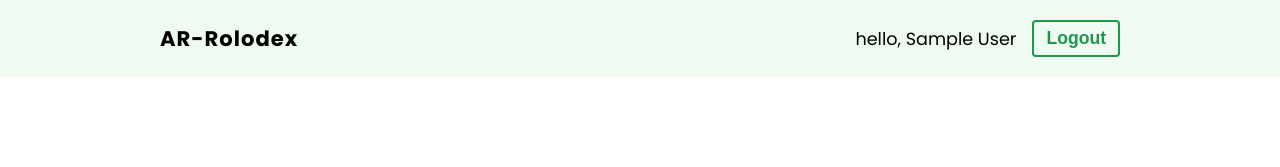
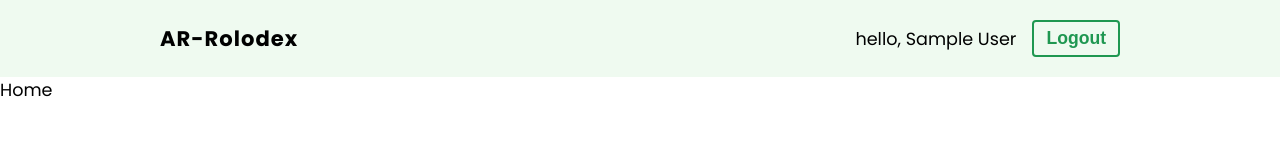
Before and after one commit to Soly-M-27/holbertonschool-ar-vr-portfolio-project, a React (Create React App) app: page / in a window 1280 px wide. Shown: the top 167 px of the page. Built offline with nearby package versions, Linux system fonts and the light colour scheme; no server answers; sample sign-in values are in the browser's storage.

Commit message:
User is able to login after removing try/catch from Login.js. Redirecting new user to Home page (the new profile page for the user), it does not redirect accordingly. Will continue investigating.

```diff
--- a/src/App.js
+++ b/src/App.js
@@ -21,7 +21,7 @@ function App() {
                 <Routes>
                   <Route
                     path="/"
-                    element={ !user ? <Home /> : <Navigate to="/login" />}
+                    element={ user ? <Home /> : <Navigate to="/login" />}
                   />
                   <Route
                     path="/login"
```
